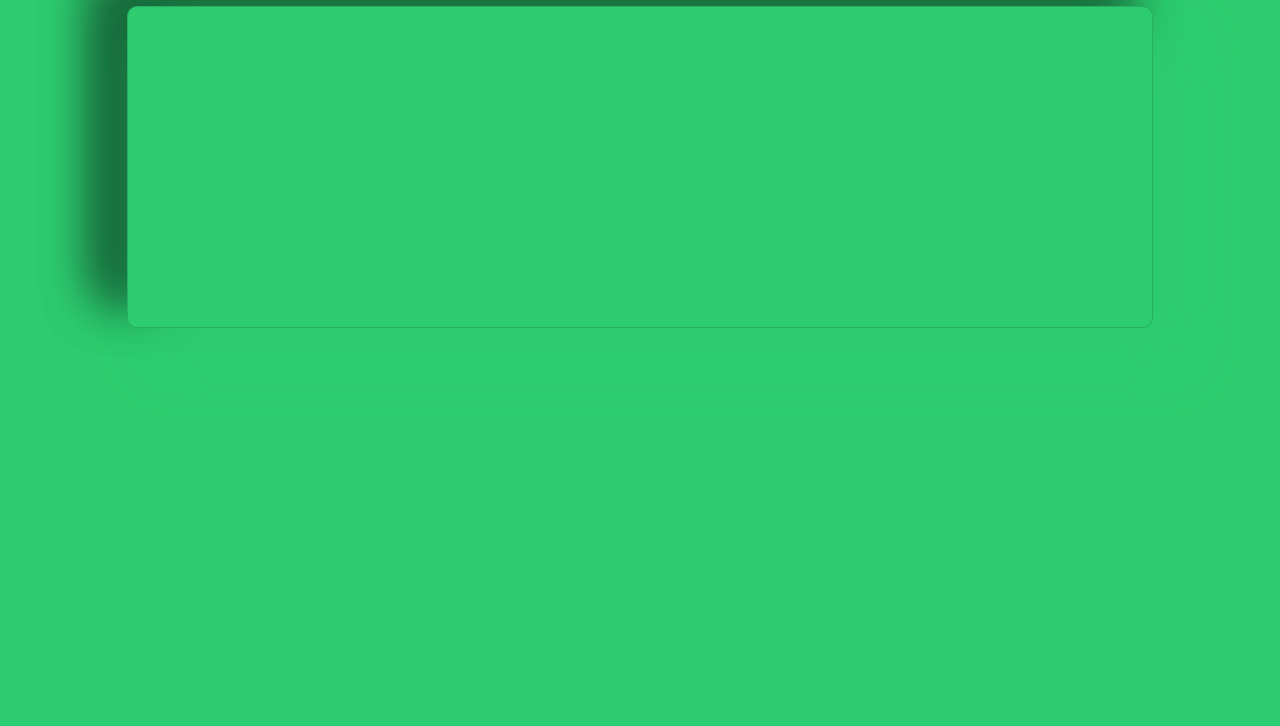
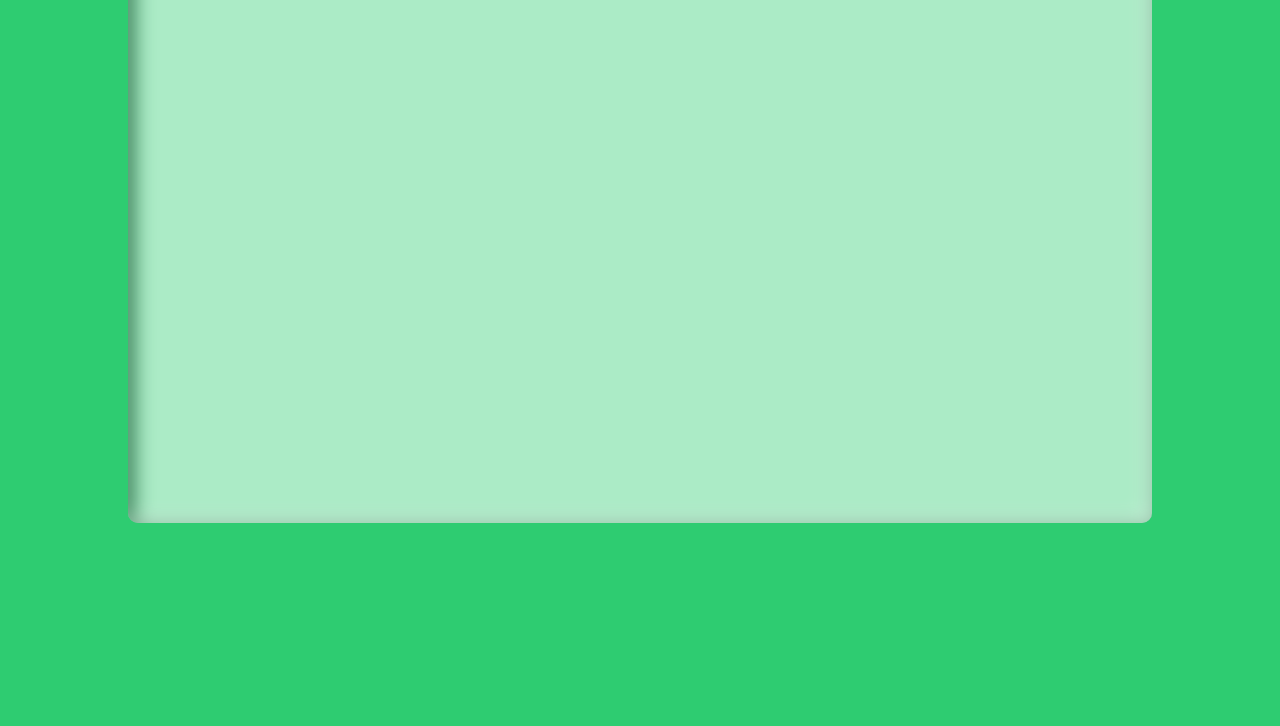
Before and after one commit to yoouali/3cardes, a plain HTML site: page index.html in a window 1280 px wide. Shown: the part 74-800 px from the top of the page. Drawn offline with Linux system fonts and the light colour scheme.

Commit message:
shadow box

```diff
--- a/index.css
+++ b/index.css
@@ -1,5 +1,8 @@
+*{
+  margin: 0;
+  padding: 0;
+}
 body{
-    background-color: #ABEBC6;
     background-color: #2ECC71;
     width: 100%;
     margin: 0;
@@ -61,3 +64,12 @@ h1{
       border: 1px solid #27AE60;
     }
 }
+
+.neumorphism{
+  width:80%;
+  height: 70vh;
+  margin: auto;
+  background-color: #ABEBC6;
+  border-radius: 10px;
+  box-shadow: inset -5px -5px 20px #ffffff73, inset 5px 5px 20px #186A3B;
+}
--- a/index.html
+++ b/index.html
@@ -21,7 +21,10 @@
         <div class="projectcard">
         </div>
     </div> -->
-    <div class="child outer">
+    <!-- <div class="child outer"> -->
+    <div class="neumorphism">
+
+    </div>
     </div>
     </body>
 </html>
```
